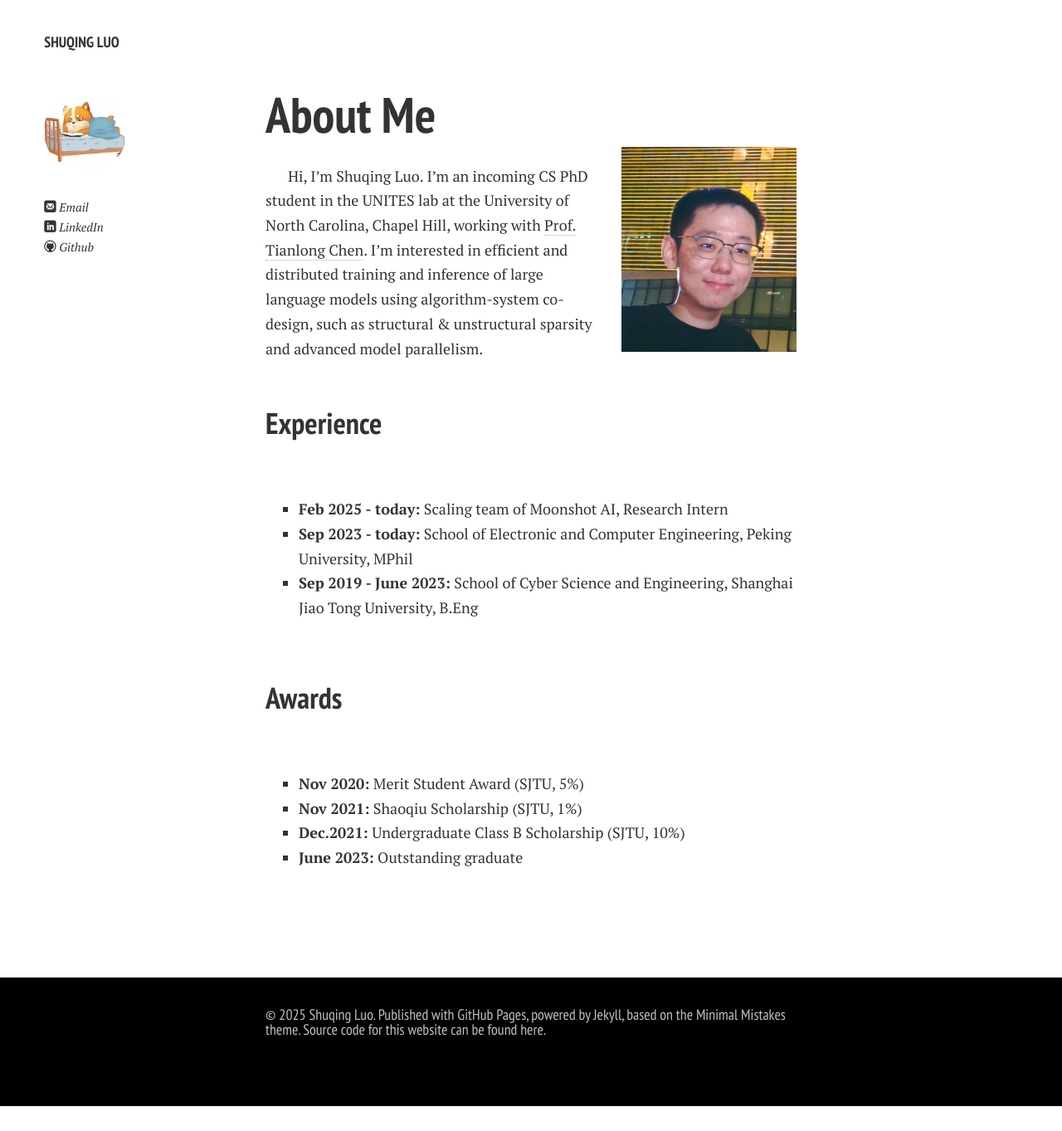
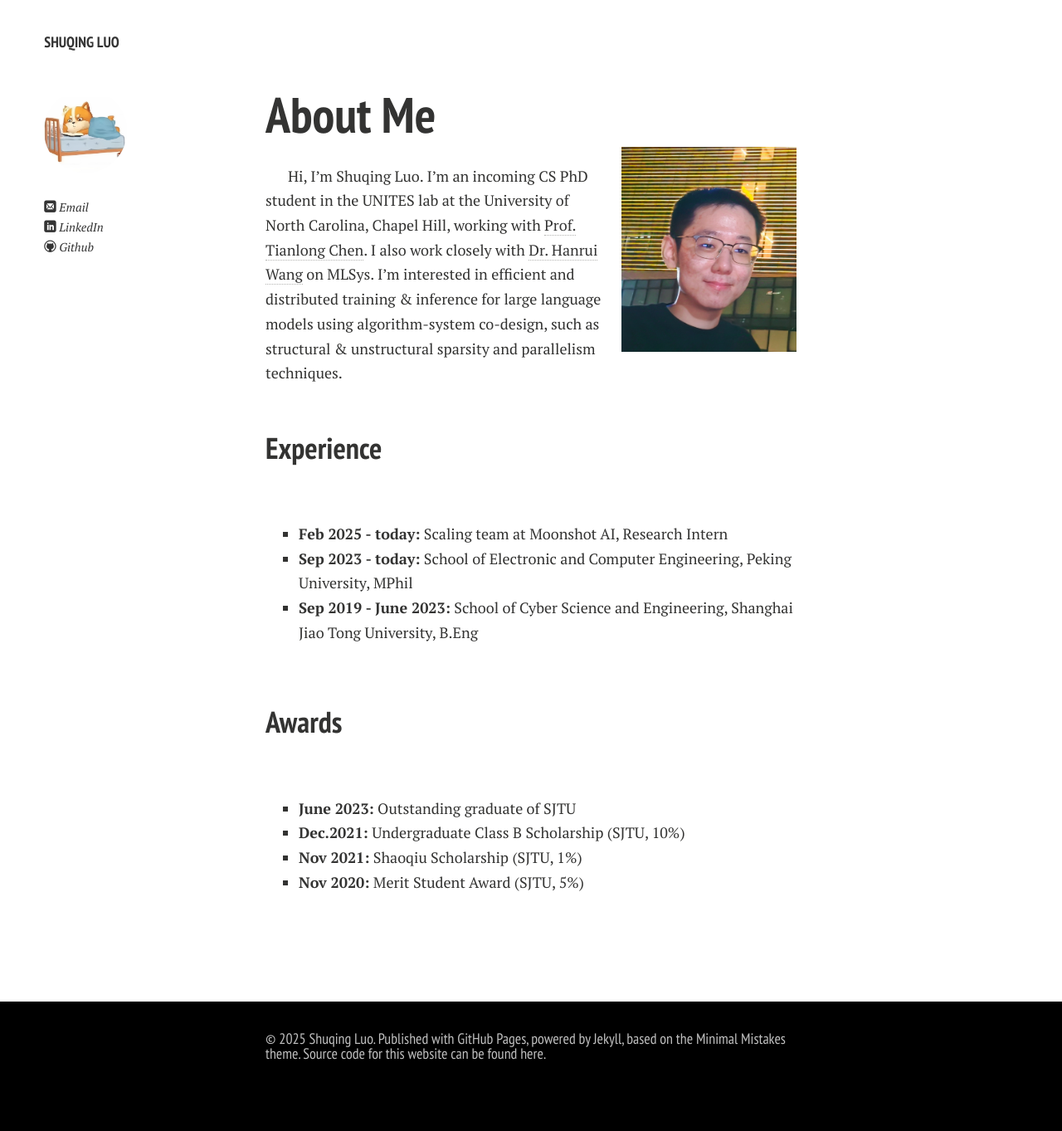
Before and after one commit to luoshuqing2001/luoshuqing2001.github.io, a Jekyll site: the page built from index.md, in a window 1280 px wide. Shown: the whole page at 83% size. Built offline with Jekyll 4.4.1, drawn with Linux system fonts in a browser that asks for light colours; nearby versions of some CDN libraries; comment, search, counter and statistics services are not loaded; a style sheet for code colours, icons or effects is not loaded; our own code applies the rules of GitHub Pages for plain Markdown files; before the commit the page ends 1333 px from its top, so only the background shows below that.

Commit message:
Update index.md

```diff
--- a/index.md
+++ b/index.md
@@ -8,7 +8,7 @@ layout: page
 
 <br>
 
-Hi, I'm Shuqing Luo. I'm an incoming CS PhD student in the UNITES lab at the University of North Carolina, Chapel Hill, working with [Prof. Tianlong Chen](https://tianlong-chen.github.io/). I'm interested in efficient and distributed training and inference of large language models using algorithm-system co-design, such as structural & unstructural sparsity and advanced model parallelism.
+Hi, I'm Shuqing Luo. I'm an incoming CS PhD student in the UNITES lab at the University of North Carolina, Chapel Hill, working with [Prof. Tianlong Chen](https://tianlong-chen.github.io/). I also work closely with [Dr. Hanrui Wang](https://hanruiwang.webflow.io/) on MLSys. I'm interested in efficient and distributed training & inference for large language models using algorithm-system co-design, such as structural & unstructural sparsity and parallelism techniques.
 
 <br>
 
@@ -16,7 +16,7 @@ Hi, I'm Shuqing Luo. I'm an incoming CS PhD student in the UNITES lab at the Uni
 
 <br>
 
-- **Feb 2025 - today:** Scaling team of Moonshot AI, Research Intern
+- **Feb 2025 - today:** Scaling team at Moonshot AI, Research Intern
 - **Sep 2023 - today:** School of Electronic and Computer Engineering, Peking University, MPhil
 - **Sep 2019 - June 2023:** School of Cyber Science and Engineering, Shanghai Jiao Tong University, B.Eng
 
@@ -28,10 +28,10 @@ Hi, I'm Shuqing Luo. I'm an incoming CS PhD student in the UNITES lab at the Uni
 
 <br>
 
+- **June 2023:** Outstanding graduate of SJTU
+- **Dec.2021:** Undergraduate Class B Scholarship (SJTU, 10%)
+- **Nov 2021:** Shaoqiu Scholarship (SJTU, 1%)
 - **Nov 2020:** Merit Student Award (SJTU, 5%)
-- **Nov 2021:** Shaoqiu Scholarship (SJTU, 1%)
-- **Dec.2021:** Undergraduate Class B Scholarship (SJTU, 10%)
-- **June 2023:** Outstanding graduate
 
 <br>
 
```
